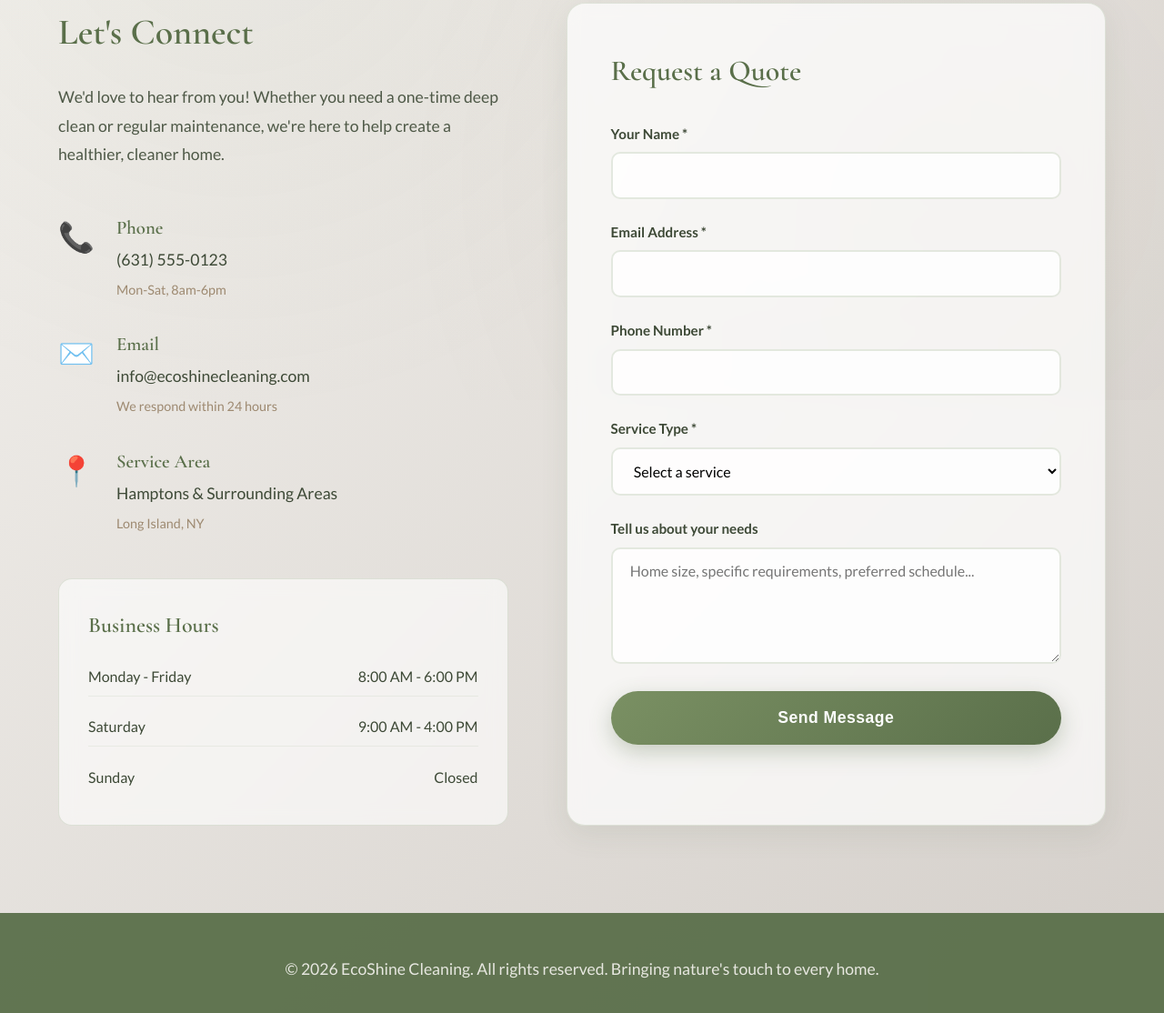
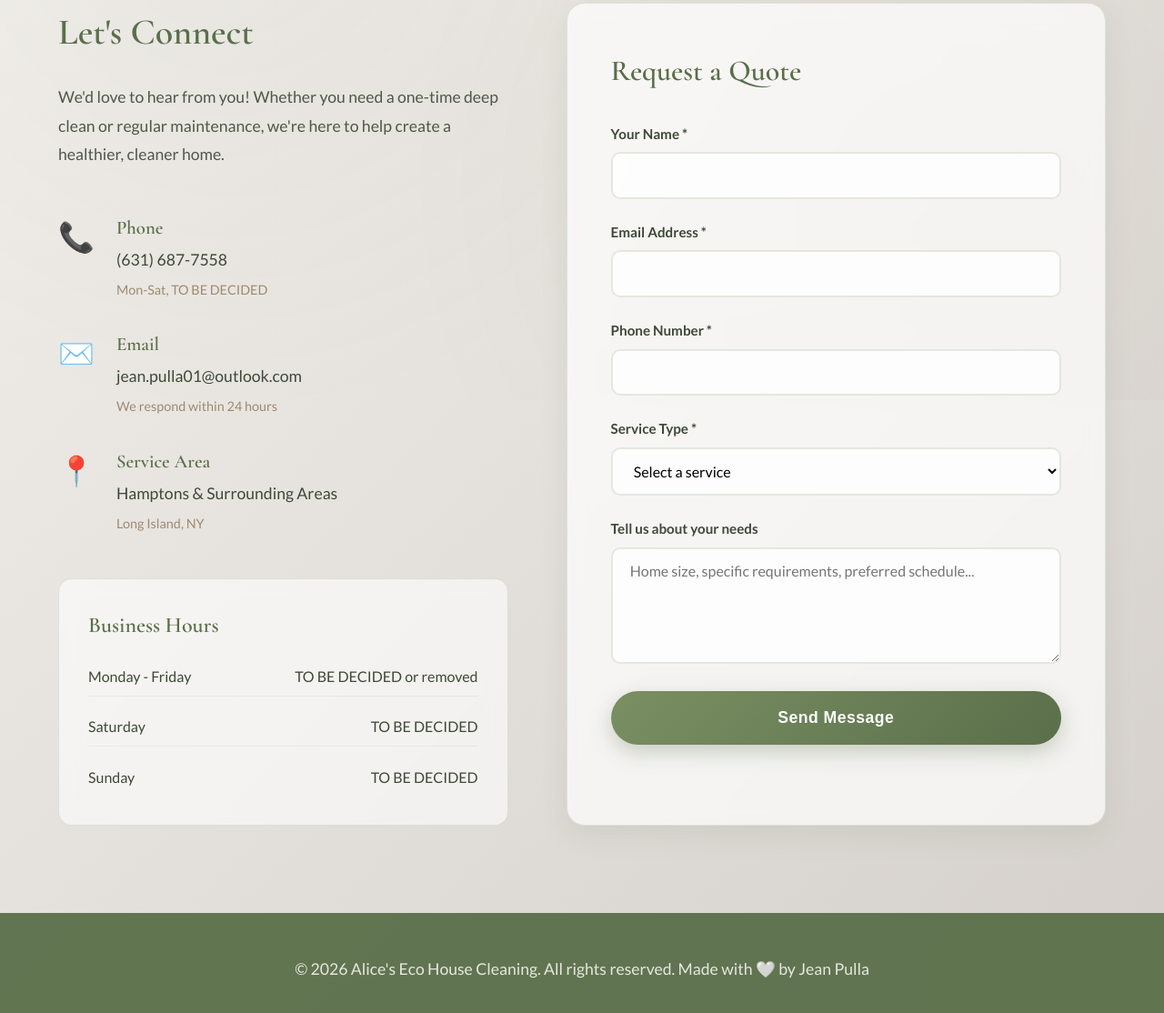
Before and after one commit to Jcperd32/Alice-s-Ecocleaning, a plain HTML site: page contact.html in a window 1280 px wide. Shown: the part 360-1474 px from the top of the page at 91% size. Drawn offline with nearby package versions, Linux system fonts and the light colour scheme.

Commit message:
Update contact information and business name

```diff
--- a/contact.html
+++ b/contact.html
@@ -3,7 +3,7 @@
 <head>
     <meta charset="UTF-8">
     <meta name="viewport" content="width=device-width, initial-scale=1.0">
-    <title>Contact Us - EcoShine Cleaning</title>
+    <title>Contact Us - Alice's Eco House Cleaning</title>
     <link rel="preconnect" href="https://fonts.googleapis.com">
     <link rel="preconnect" href="https://fonts.gstatic.com" crossorigin>
     <link href="https://fonts.googleapis.com/css2?family=Cormorant+Garamond:wght@300;400;600&family=Lato:wght@300;400;700&display=swap" rel="stylesheet">
@@ -38,8 +38,8 @@
                             <div class="info-icon">📞</div>
                             <div class="info-content">
                                 <h4>Phone</h4>
-                                <p>(631) 555-0123</p>
-                                <span class="info-note">Mon-Sat, 8am-6pm</span>
+                                <p>(631) 687-7558</p>
+                                <span class="info-note">Mon-Sat, TO BE DECIDED</span>
                             </div>
                         </div>
 
@@ -47,7 +47,7 @@
                             <div class="info-icon">✉️</div>
                             <div class="info-content">
                                 <h4>Email</h4>
-                                <p>info@ecoshinecleaning.com</p>
+                                <p>jean.pulla01@outlook.com</p>
                                 <span class="info-note">We respond within 24 hours</span>
                             </div>
                         </div>
@@ -67,15 +67,15 @@
                         <div class="hours-list">
                             <div class="hours-item">
                                 <span>Monday - Friday</span>
-                                <span>8:00 AM - 6:00 PM</span>
+                                <span>TO BE DECIDED or removed</span>
                             </div>
                             <div class="hours-item">
                                 <span>Saturday</span>
-                                <span>9:00 AM - 4:00 PM</span>
+                                <span>TO BE DECIDED</span>
                             </div>
                             <div class="hours-item">
                                 <span>Sunday</span>
-                                <span>Closed</span>
+                                <span>TO BE DECIDED</span>
                             </div>
                         </div>
                     </div>
@@ -128,7 +128,7 @@
 
     <footer>
         <div class="footer-content">
-            <p>&copy; 2026 EcoShine Cleaning. All rights reserved. Bringing nature's touch to every home.</p>
+            <p>&copy; 2026 Alice's Eco House Cleaning. All rights reserved. Made with 🤍 by Jean Pulla</p>
         </div>
     </footer>
 
```
